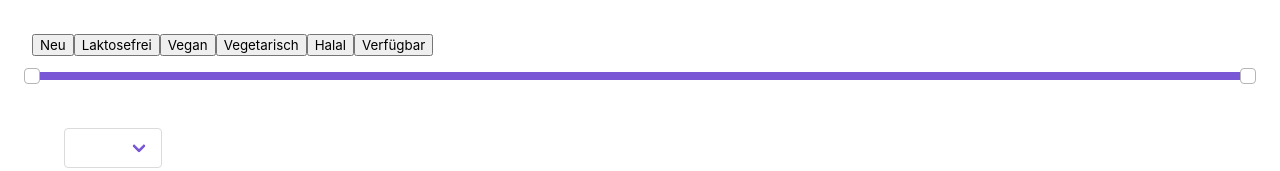
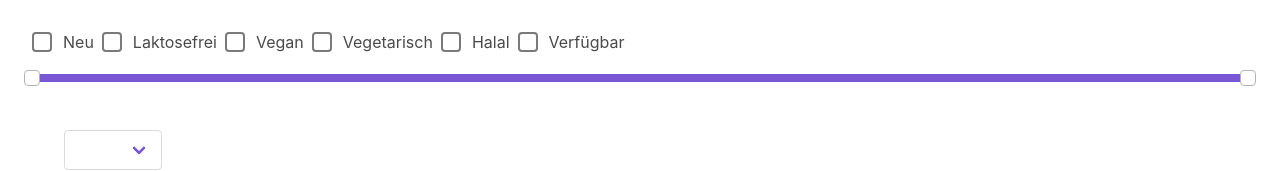
Before and after one commit to Cactusx09/product-list-app-test, a Vue app: page / in a window 1280 px wide. Shown: the top 171 px of the page. Built offline with nearby package versions, Linux system fonts and the light colour scheme.

Commit message:
change to checkboxes & clean unused components import

```diff
--- a/src/components/products/ProductsFilters.vue
+++ b/src/components/products/ProductsFilters.vue
@@ -1,10 +1,10 @@
 <template lang="pug">
   div
-    button(
+    b-checkbox(
       v-for="(isSelected, name) in buttons"
       :key="name"
-      @click="propertyToogled(name)"
-      :class="{ 'is-selected':  isSelected }"
+      :value="isSelected"
+      @input="propertyToogled(name)"
     ) {{ name }}
 
     b-slider(
@@ -64,8 +64,5 @@ export default {
 </script>
 
 <style lang="sass" scoped>
-button
-  &.is-selected
-    background: #ccc
 
 </style>
```
Also changed, not shown: src/main.js (+1 -7 lines).
